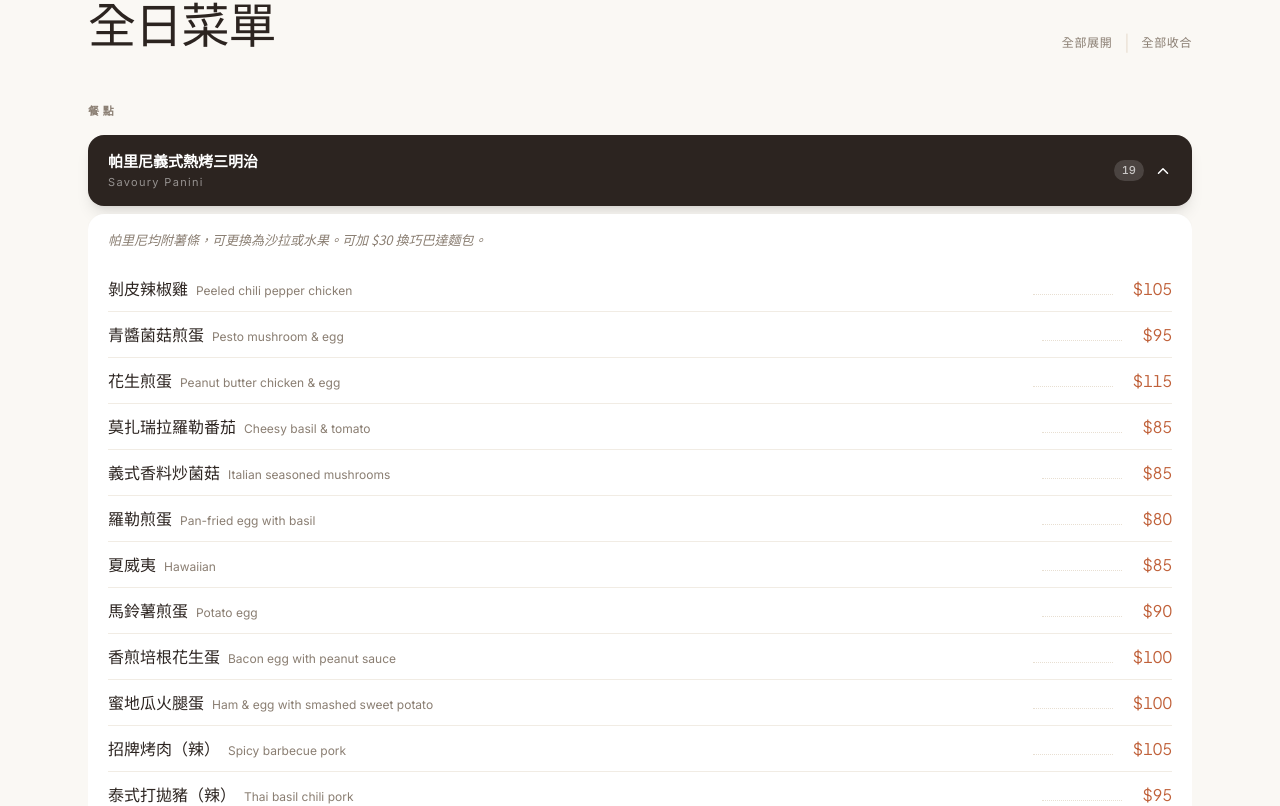
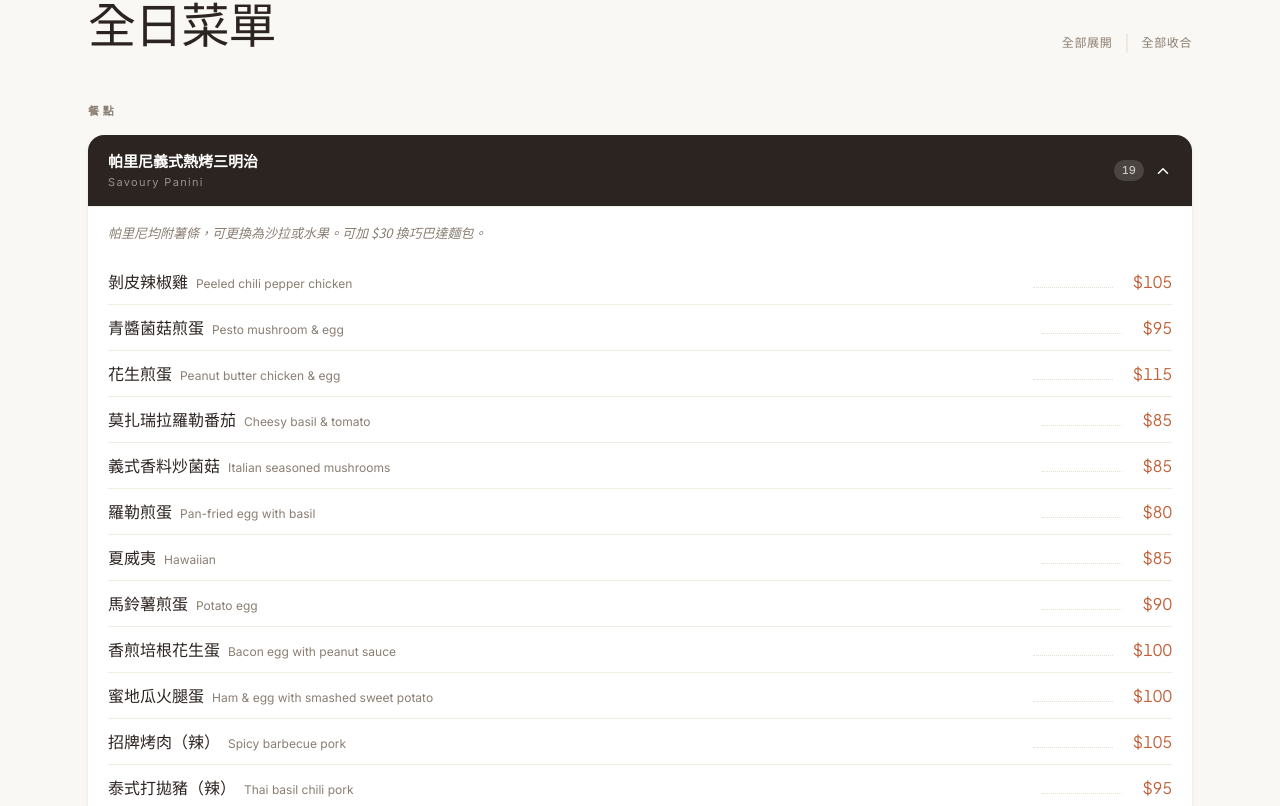
Before and after one commit to ssyan110/amigos-brunch, a Next.js app in the folder amigos-next/: page / in a window 1280 px wide. Shown: the part 2295-3101 px from the top of the page. Built offline with nearby package versions, Linux system fonts and the light colour scheme.

Commit message:
fix: unify menu category header and items into single card

```diff
--- a/amigos-next/src/app/page.tsx
+++ b/amigos-next/src/app/page.tsx
@@ -368,14 +368,20 @@ function MenuAccordion({
       : 0;
 
   return (
-    <div className="mb-3">
-      {/* iOS 26 style pill button */}
+    <div
+      className={`mb-3 rounded-2xl transition-shadow duration-300 overflow-hidden ${
+        isOpen
+          ? "shadow-md shadow-black/8 bg-white"
+          : "shadow-sm shadow-black/5 bg-white hover:shadow-md hover:shadow-black/8"
+      }`}
+    >
+      {/* Header */}
       <button
         onClick={onToggle}
-        className={`w-full flex items-center justify-between px-5 py-4 rounded-2xl text-left transition-all duration-300 ${
+        className={`w-full flex items-center justify-between px-5 py-4 text-left transition-colors duration-300 active:scale-[0.995] ${
           isOpen
-            ? "bg-[var(--espresso)] text-white shadow-lg shadow-[var(--espresso)]/15"
-            : "bg-white text-[var(--espresso)] shadow-sm shadow-black/5 hover:shadow-md hover:shadow-black/8 active:scale-[0.98]"
+            ? "bg-[var(--espresso)] text-white"
+            : "bg-white text-[var(--espresso)]"
         }`}
         style={{ WebkitTapHighlightColor: "transparent" }}
       >
@@ -417,13 +423,13 @@ function MenuAccordion({
         </div>
       </button>
 
-      {/* Expandable content */}
+      {/* Items — directly attached below header */}
       <div
         className={`overflow-hidden transition-all duration-400 ease-in-out ${
-          isOpen ? "max-h-[3000px] opacity-100 mt-2" : "max-h-0 opacity-0"
+          isOpen ? "max-h-[3000px] opacity-100" : "max-h-0 opacity-0"
         }`}
       >
-        <div className="bg-white rounded-2xl shadow-sm shadow-black/5 px-5 py-4">
+        <div className="px-5 py-4 border-t border-[var(--sand)]/50">
           {/* Category note */}
           {category.note && (
             <p className="text-[13px] text-[var(--muted)] mb-4 italic font-[family-name:var(--font-zh)]">
```
